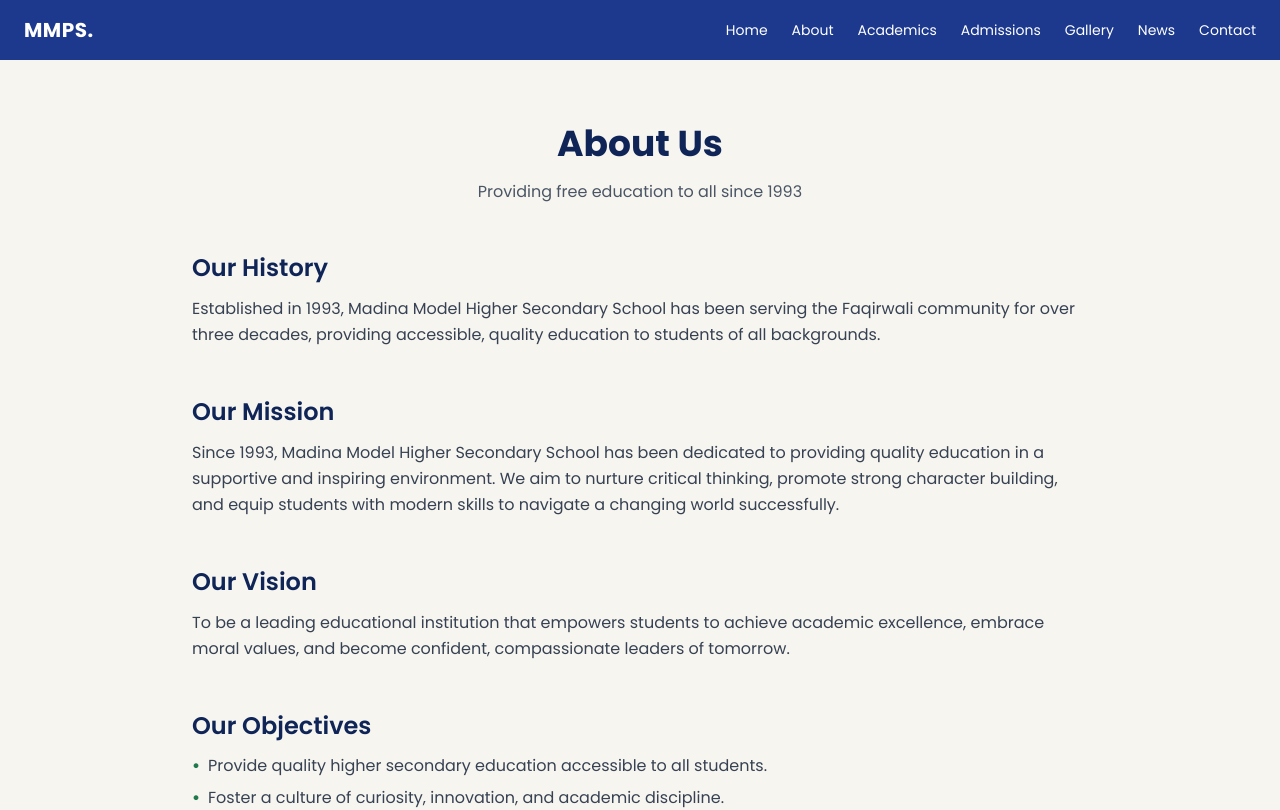
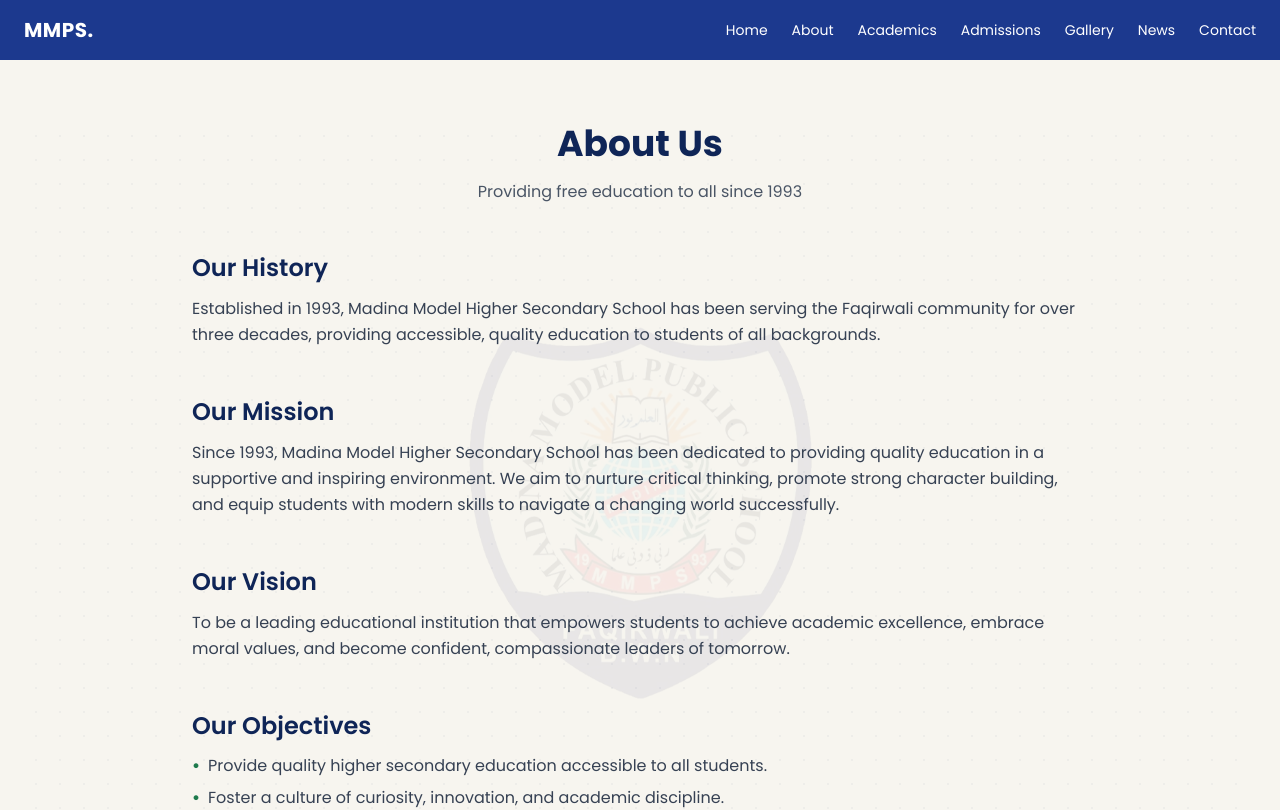
Before and after one commit to abdulmannansiddiqi/madina-school-website, a Next.js app in the folder frontend/: page /about in a window 1280 px wide. Shown: the top 810 px of the page. Built offline with nearby package versions, Linux system fonts and the light colour scheme.

Commit message:
Add reusable PageBackground component with watermark for brand consistency

```diff
--- a/frontend/src/app/about/page.js
+++ b/frontend/src/app/about/page.js
@@ -1,5 +1,6 @@
 import Navbar from '../../components/Navbar';
 import Footer from '../../components/Footer';
+import PageBackground from '../../components/PageBackground';
 
 export default function About() {
   return (
@@ -7,6 +8,7 @@
       <Navbar />
 
       <main className="bg-[#F7F5EF] px-6 py-16">
+        <PageBackground>
           <div className="max-w-4xl mx-auto">
             <h1 className="text-4xl font-bold text-[#0F2557] mb-4 text-center">
               About Us
@@ -87,6 +89,7 @@
               </ul>
             </section>
           </div>
+        </PageBackground>
       </main>
 
       <Footer />
--- a/frontend/src/app/admissions/page.js
+++ b/frontend/src/app/admissions/page.js
@@ -1,5 +1,6 @@
 import Navbar from '../../components/Navbar';
 import Footer from '../../components/Footer';
+import PageBackground from '../../components/PageBackground';
 
 export default function Admissions() {
   return (
@@ -7,6 +8,7 @@
       <Navbar />
 
       <main className="bg-[#F7F5EF] px-6 py-16">
+        <PageBackground>
         <div className="max-w-3xl mx-auto text-center">
           <h1 className="text-4xl font-bold text-[#0F2557] mb-4">
             Admissions
@@ -57,6 +59,7 @@
             </ul>
           </div>
         </div>
+        </PageBackground>
       </main>
 
       <Footer />
--- a/frontend/src/app/contact/page.js
+++ b/frontend/src/app/contact/page.js
@@ -1,5 +1,6 @@
 import Navbar from '../../components/Navbar';
 import Footer from '../../components/Footer';
+import PageBackground from '../../components/PageBackground';
 
 export default function Contact() {
   return (
@@ -7,6 +8,7 @@
       <Navbar />
 
       <main className="bg-[#F7F5EF] px-6 py-16">
+        <PageBackground>
         <div className="max-w-4xl mx-auto">
           <h1 className="text-4xl font-bold text-[#0F2557] mb-4 text-center">
             Contact Us
@@ -70,6 +72,7 @@
             </div>
           </div>
         </div>
+        </PageBackground>
       </main>
 
       <Footer />
--- /dev/null
+++ b/frontend/src/components/PageBackground.js
@@ -0,0 +1,31 @@
+import Image from 'next/image';
+
+export default function PageBackground({ children }) {
+  return (
+    <div className="relative overflow-hidden">
+      {/* Subtle dot pattern */}
+      <div
+        className="absolute inset-0 opacity-[0.04] pointer-events-none"
+        style={{
+          backgroundImage: 'radial-gradient(#0F2557 1px, transparent 1px)',
+          backgroundSize: '24px 24px',
+        }}
+      />
+
+      {/* Watermark logo */}
+      <div className="absolute inset-0 flex items-center justify-center pointer-events-none">
+        <Image
+          src="/images/logo.png"
+          alt=""
+          width={400}
+          height={400}
+          className="object-contain"
+          style={{ opacity: 0.06, width: '350px', height: 'auto' }}
+        />
+      </div>
+
+      {/* Actual page content sits on top */}
+      <div className="relative">{children}</div>
+    </div>
+  );
+}
```
Lines whose indentation alone changed are shown as unchanged.
